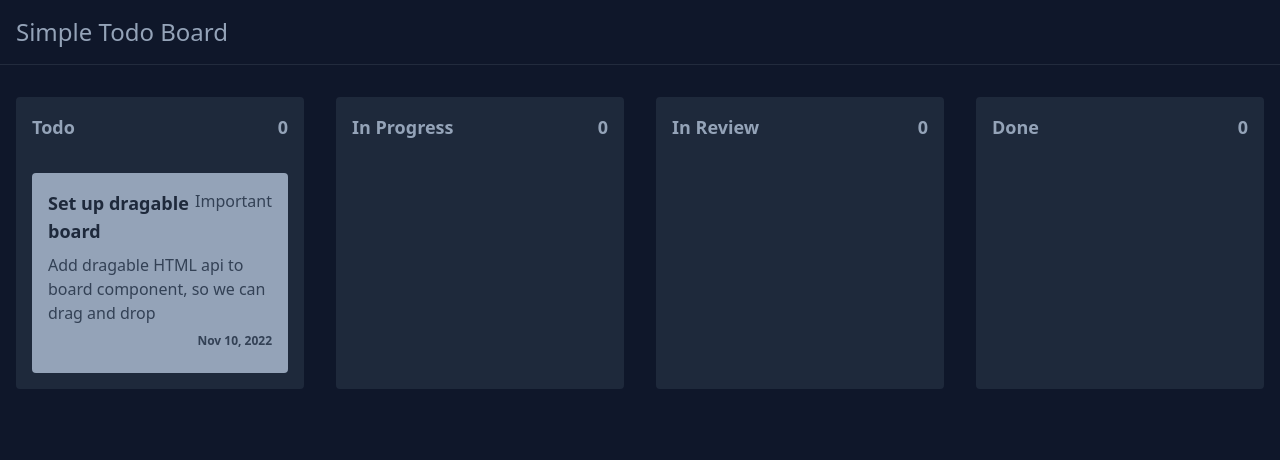
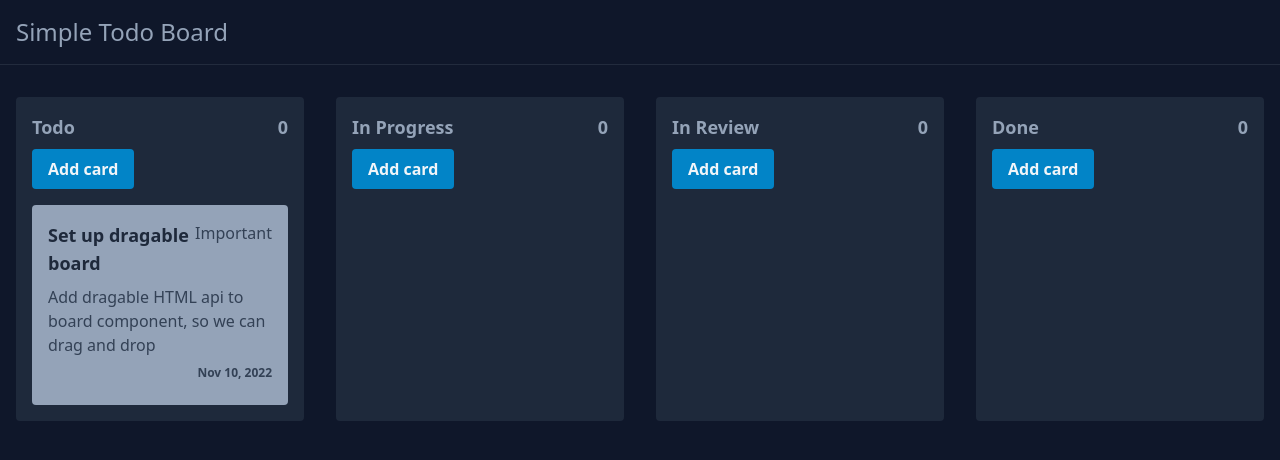
Before and after one commit to adityarahmayadi/aka-todo-board, a Next.js app: page / in a window 1280 px wide. Shown: the top 460 px of the page. Built offline with nearby package versions, Linux system fonts and the light colour scheme.

Commit message:
feat: add button to add card on board component

```diff
--- a/components/board/index.js
+++ b/components/board/index.js
@@ -1,7 +1,19 @@
-export function Board({ title, count = 0, children }){
+import { useCallback } from "react"
+
+export function Board({
+  title,
+  count = 0,
+  children,
+  onAddCard
+}){
+
+  const handleAddCard = useCallback(() => {
+    onAddCard?.()
+  }, [onAddCard])
+
   return(
     <div className="flex-1 bg-slate-800 highlight-white/5 ring-0 rounded p-4">
-      <div className="flex justify-between align-middle mb-8">
+      <div className="flex justify-between align-middle mb-2">
         <p className="text-slate-400 font-semibold size text-lg">
           {title}
         </p>
@@ -9,6 +21,14 @@ export function Board({ title, count = 0, children }){
           {count}
         </p>
       </div>
+      <div className="mb-4">
+        <button
+          className="py-2 px-4 rounded bg-sky-600 text-slate-100 font-semibold"
+          onClick={handleAddCard}
+        >
+          Add card
+        </button>
+      </div>
       <div className="flex flex-col gap-4">
         { children }
       </div>
```
